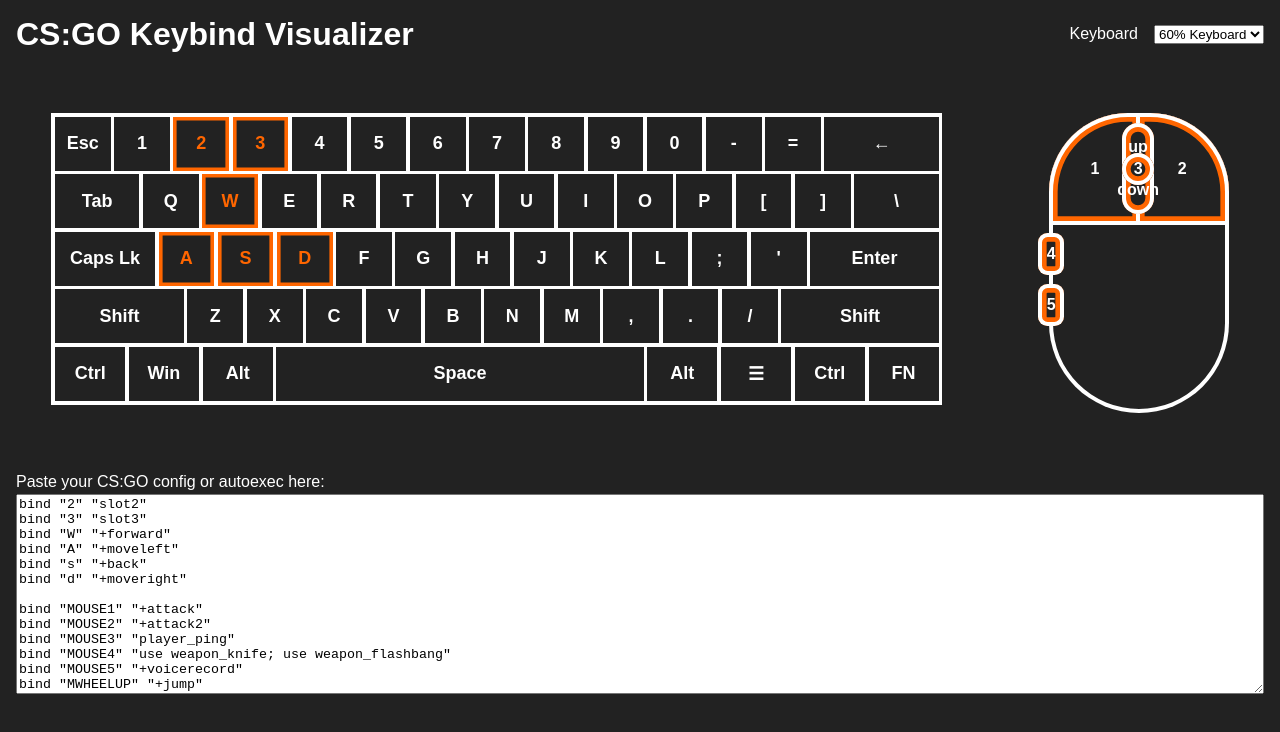
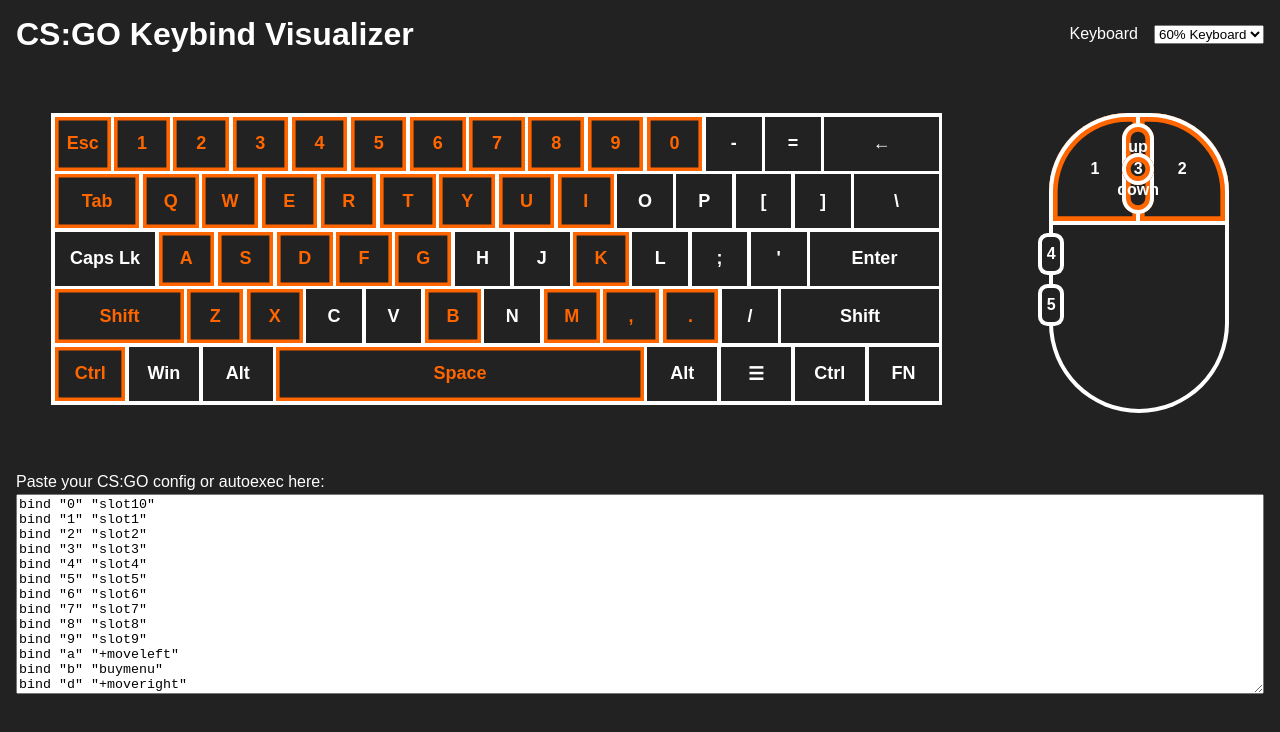
Before and after one commit to goshdarnheck/cs-binds, a React (Create React App) app: page / in a window 1280 px wide. Shown: the top 732 px of the page. Built offline with nearby package versions, Linux system fonts and the light colour scheme.

Commit message:
Added default binds (as "stock" to avoid js keyword).

```diff
--- a/src/App.js
+++ b/src/App.js
@@ -3,7 +3,7 @@
 import Mouse from './components/Mouse';
 import Inputs from './components/Inputs';
 import sixtyPercent from "./keyboards/sixty-percent.json";
-import test from "./configs/test";
+import stock from "./configs/stock";
 import './App.css';
 
 function parseConfig(config) {
@@ -25,7 +25,7 @@
 }
 
 function App() {
-  const [pastedText, setPastedText] = useState(test);
+  const [pastedText, setPastedText] = useState(stock);
 
   const binds = parseConfig(pastedText);
 
--- /dev/null
+++ b/src/configs/stock.js
@@ -0,0 +1,53 @@
+const stock =
+`bind "0" "slot10"
+bind "1" "slot1"
+bind "2" "slot2"
+bind "3" "slot3"
+bind "4" "slot4"
+bind "5" "slot5"
+bind "6" "slot6"
+bind "7" "slot7"
+bind "8" "slot8"
+bind "9" "slot9"
+bind "a" "+moveleft"
+bind "b" "buymenu"
+bind "d" "+moveright"
+bind "e" "+use"
+bind "f" "+lookatweapon"
+bind "g" "drop"
+bind "i" "show_loadout_toggle"
+bind "k" "+voicerecord"
+bind "m" "teammenu"
+bind "q" "lastinv"
+bind "r" "+reload"
+bind "s" "+back"
+bind "t" "+spray_menu"
+bind "u" "messagemode2"
+bind "w" "+forward"
+bind "x" "slot12"
+bind "y" "messagemode"
+bind "z" "+radialradio2"
+bind "\`" "toggleconsole"
+bind "," "buyammo1"
+bind "." "buyammo2"
+bind "SPACE" "+jump"
+bind "TAB" "+showscores"
+bind "ESCAPE" "cancelselect"
+bind "DEL" "mute"
+bind "PAUSE" "pause"
+bind "SHIFT" "+speed"
+bind "CTRL" "+duck"
+bind "F3" "autobuy"
+bind "F4" "rebuy"
+bind "F5" "jpeg"
+bind "F6" "save quick"
+bind "F7" "load quick"
+bind "F10" "quit prompt"
+bind "MOUSE1" "+attack"
+bind "MOUSE2" "+attack2"
+bind "MOUSE3" "player_ping"
+bind "MWHEELUP" "invprev"
+bind "MWHEELDOWN" "invnext"
+`;
+
+export default stock;
--- a/src/configs/test.js
+++ /dev/null
@@ -1,18 +0,0 @@
-const config =
-`bind "2" "slot2"
-bind "3" "slot3"
-bind "W" "+forward"
-bind "A" "+moveleft"
-bind "s" "+back"
-bind "d" "+moveright"
-
-bind "MOUSE1" "+attack"
-bind "MOUSE2" "+attack2"
-bind "MOUSE3" "player_ping"
-bind "MOUSE4" "use weapon_knife; use weapon_flashbang"
-bind "MOUSE5" "+voicerecord"
-bind "MWHEELUP" "+jump"
-bind "MWHEELDOWN" "invnext"
-`;
-
-export default config;
```
